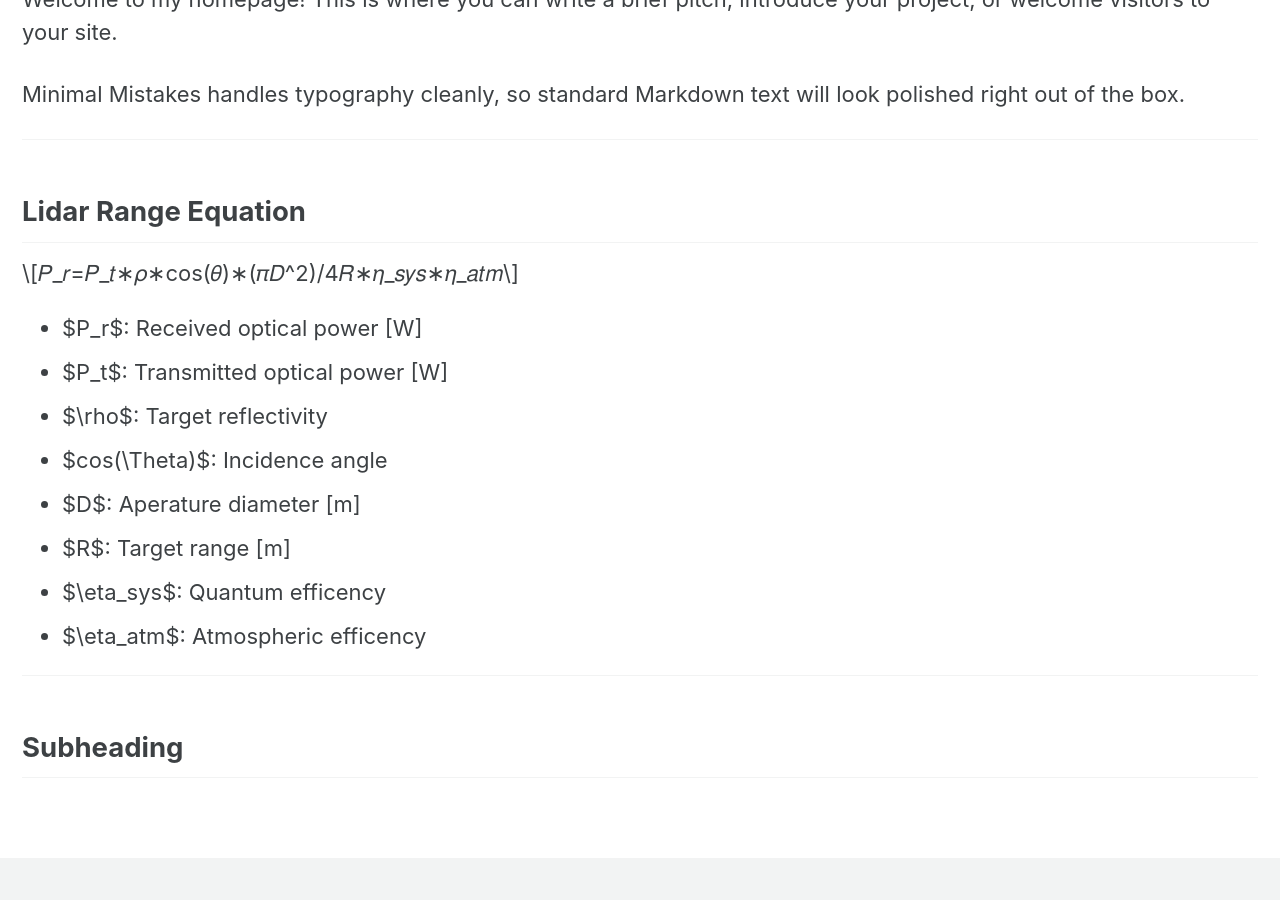
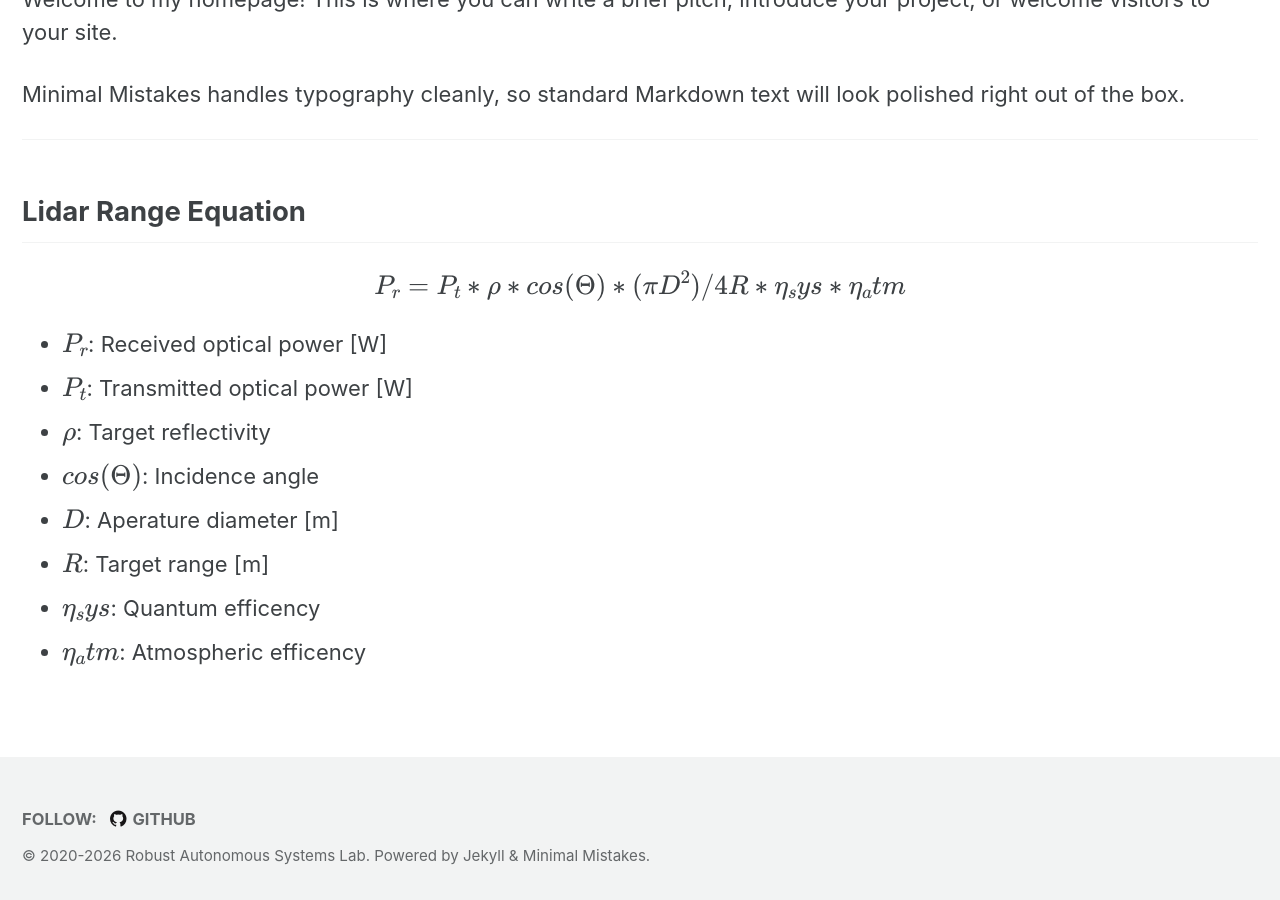
Before and after one commit to Robust-Autonomous-Systems-Laboratory/lidar-uncertainty-modeling, a Jekyll site: the page built from _pages/index.md, in a window 1280 px wide and 900 px high, scrolled down 543 px. Built offline with Jekyll 4.4.1, drawn with Linux system fonts in a browser that asks for light colours; cached includes are drawn as plain includes; part of the change alters nothing that is shown.

```diff
--- a/_includes/head/custom.html
+++ b/_includes/head/custom.html
@@ -1,5 +1,12 @@
-<!-- start custom head snippets -->
-
-<!-- insert favicons. use https://realfavicongenerator.net/ -->
-
-<!-- end custom head snippets -->
+{% if page.mathjax %}
+  <script>
+    window.MathJax = {
+      tex: {
+        inlineMath: [['$', '$'], ['\\(', '\\)']],
+        displayMath: [['$$', '$$'], ['\\[', '\\]']],
+        processEscapes: true
+      }
+    };
+  </script>
+  <script id="MathJax-script" async src="https://cdn.jsdelivr.net/npm/mathjax@3/es5/tex-chtml.js"></script>
+{% endif %}
--- a/_pages/index.md
+++ b/_pages/index.md
@@ -1,6 +1,7 @@
 ---
 layout: splash
 classes: wide
+mathjax: true
 title: "Automotive Lidar Uncertainty Modeling"
 permalink: /
 author_profile: false
@@ -69,7 +70,7 @@ Minimal Mistakes handles typography cleanly, so standard Markdown text will look
 ## Lidar Range Equation
 
 $$
-𝑃_𝑟=𝑃_𝑡∗𝜌∗cos⁡(𝜃)∗(𝜋𝐷^2)/4𝑅∗𝜂_𝑠𝑦𝑠∗𝜂_𝑎𝑡𝑚
+𝑃_𝑟=𝑃_𝑡∗\rho∗cos⁡(\Theta)∗(\pi 𝐷^2)/4𝑅∗\eta_𝑠𝑦𝑠∗\eta_𝑎𝑡𝑚
 $$
 
 - $P_r$: Received optical power [W]
@@ -80,7 +81,3 @@ $$
 - $R$: Target range [m]
 - $\eta_sys$: Quantum efficency
 - $\eta_atm$: Atmospheric efficency
-
----
-
-## Subheading
```
